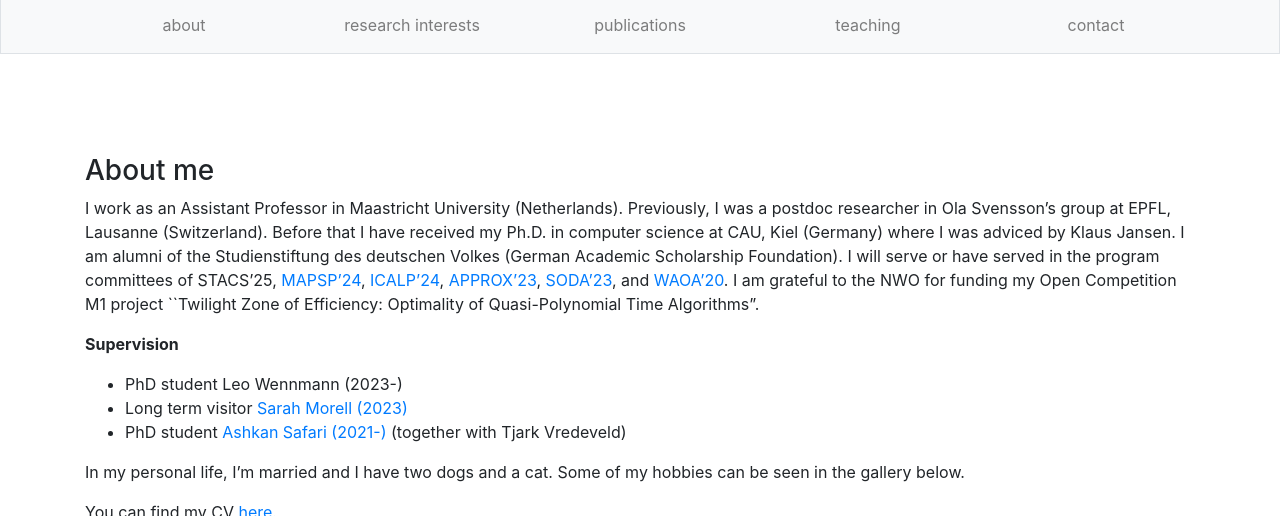
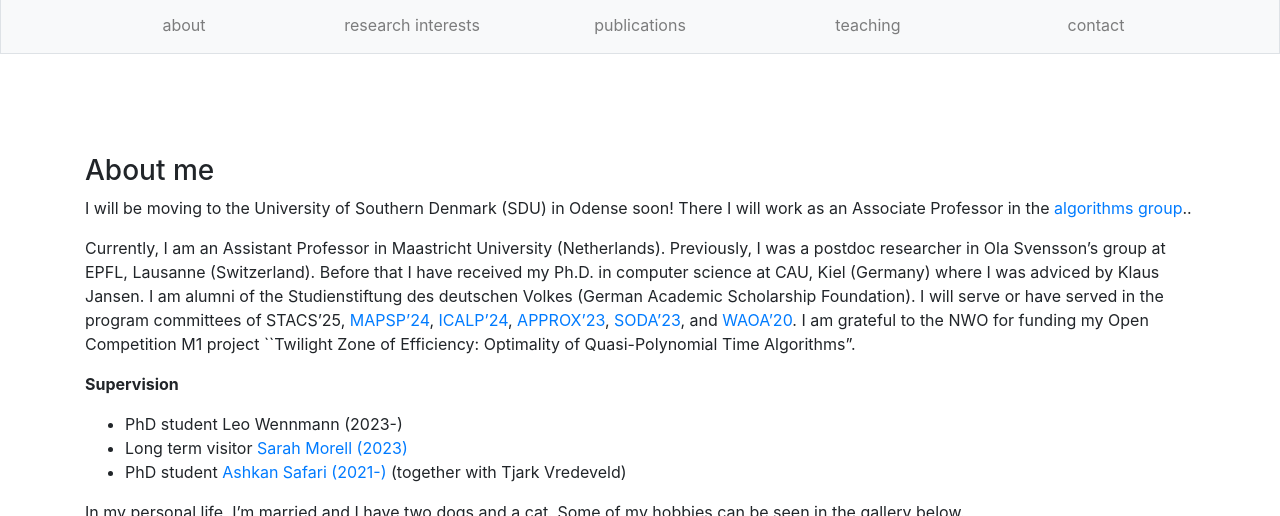
Before and after one commit to larsrohwedder/larsrohwedder.github.io, a Jekyll site: the page built from index.html, in a window 1280 px wide and 900 px high, cut to the strip 308-824 px from the top of the window. Built offline with Jekyll 4.4.1, drawn with Linux system fonts in a browser that asks for light colours.

Commit message:
Update about.markdown

```diff
--- a/_includes/about.markdown
+++ b/_includes/about.markdown
@@ -1,4 +1,6 @@
-I work as an Assistant Professor in Maastricht University (Netherlands).
+I will be moving to the University of Southern Denmark (SDU) in Odense soon! There I will work as an Associate Professor in the [algorithms group](https://algorithms.sdu.dk/)..
+
+Currently, I am an Assistant Professor in Maastricht University (Netherlands).
 Previously, I was a postdoc researcher in Ola Svensson's group at EPFL, Lausanne (Switzerland).
 Before that I have received my Ph.D. in computer science at CAU, Kiel (Germany) where I was
 adviced by Klaus Jansen. I am alumni of the Studienstiftung des deutschen Volkes (German Academic Scholarship Foundation).
```
